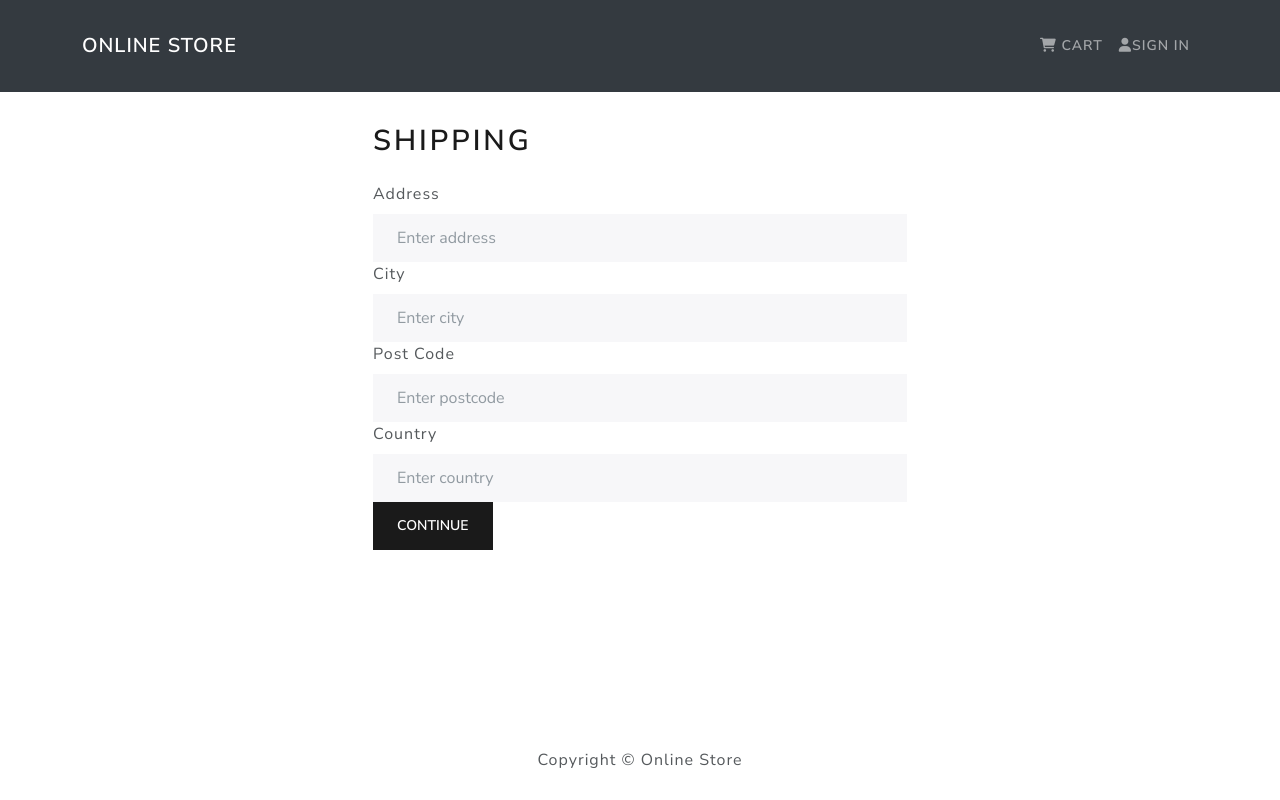
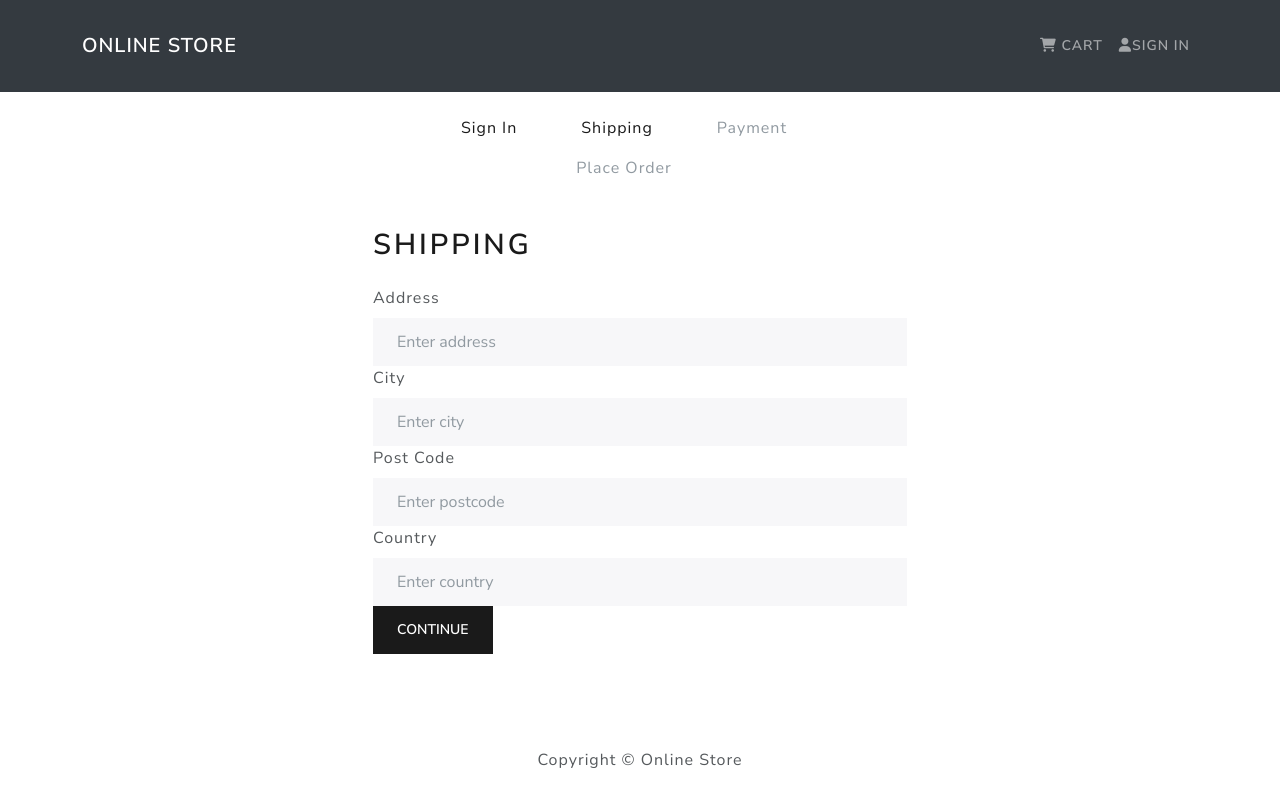
Before and after one commit to coreyhellwege/online-store, a React (Create React App) app in the folder frontend/: page /shipping in a window 1280 px wide. Built offline with nearby package versions, Linux system fonts and the light colour scheme.

Commit message:
Create CheckoutSteps component and rener in shipping screen

```diff
--- /dev/null
+++ b/frontend/src/components/CheckoutSteps.js
@@ -0,0 +1,15 @@
+import React from 'react'
+import { Nav } from 'react-bootstrap'
+import { LinkContainer } from 'react-router-bootstrap'
+
+const CheckoutSteps = ({ step1, step2, step3, step4 }) => {
+    // check if steps have been passed in as props
+    return <Nav className='justify-content-center mb-4'>
+        <Nav.Item>{step1 ? <LinkContainer to='/login'><Nav.Link>Sign In</Nav.Link></LinkContainer> : <Nav.Link disabled>Sign In</Nav.Link>}</Nav.Item>
+        <Nav.Item>{step2 ? <LinkContainer to='/shipping'><Nav.Link>Shipping</Nav.Link></LinkContainer> : <Nav.Link disabled>Shipping</Nav.Link>}</Nav.Item>
+        <Nav.Item>{step3 ? <LinkContainer to='/payment'><Nav.Link>Payment</Nav.Link></LinkContainer> : <Nav.Link disabled>Payment</Nav.Link>}</Nav.Item>
+        <Nav.Item>{step4 ? <LinkContainer to='/placeorder'><Nav.Link>Place Order</Nav.Link></LinkContainer> : <Nav.Link disabled>Place Order</Nav.Link>}</Nav.Item>
+    </Nav>
+}
+
+export default CheckoutSteps
--- a/frontend/src/screens/ShippingScreen.js
+++ b/frontend/src/screens/ShippingScreen.js
@@ -3,6 +3,7 @@
 import { Form, Button } from 'react-bootstrap'
 import { useDispatch, useSelector } from 'react-redux'
 import FormContainer from '../components/FormContainer'
+import CheckoutSteps from '../components/CheckoutSteps'
 import { saveShippingAddress } from '../actions/cartActions'
 
 const ShippingScreen = ({ history }) => { // destructure props and get history
@@ -20,7 +21,9 @@
         navigate('/payment') // then navigate to the payment page
     }
 
+    // Pass the current and previous steps to CheckoutSteps
     return <FormContainer>
+        <CheckoutSteps step1 step2 />
         <h1>Shipping</h1>
         <Form onSubmit={submitHandler}>
             <Form.Group controlId='address'>
```
